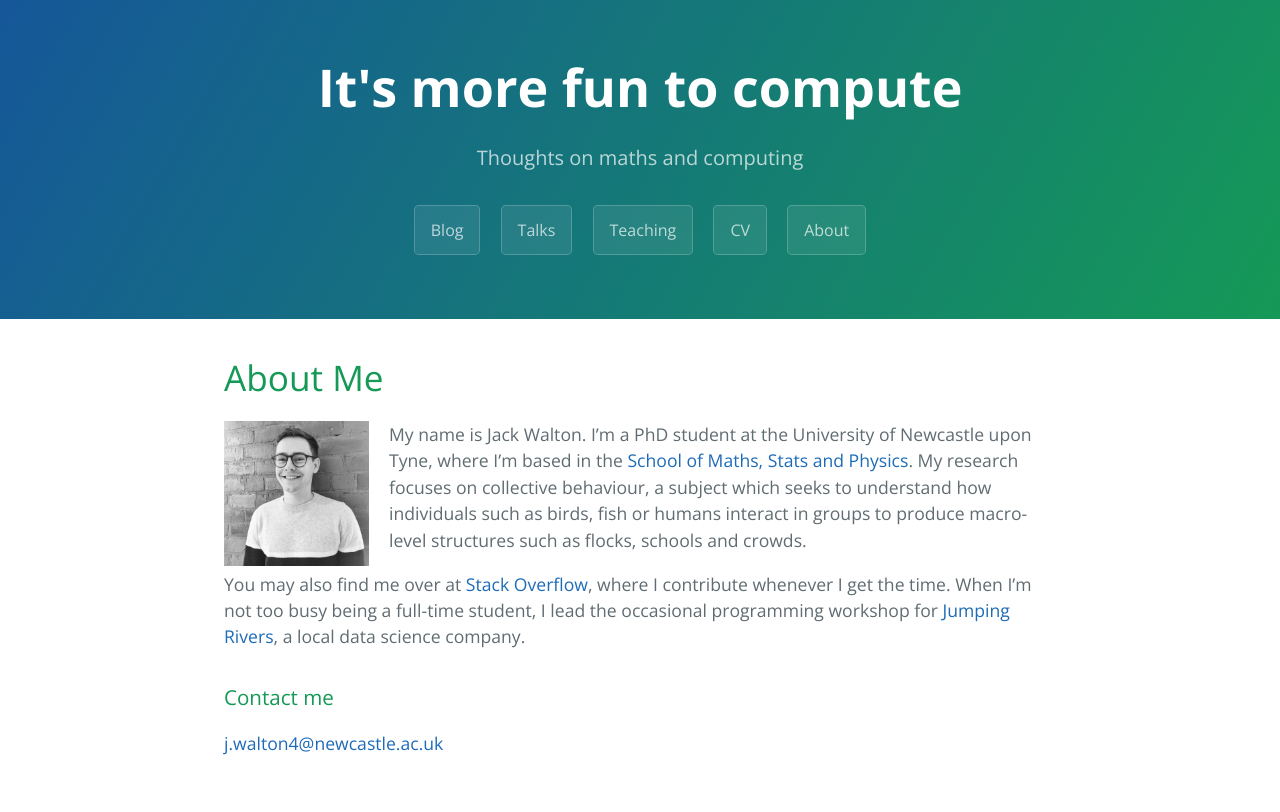
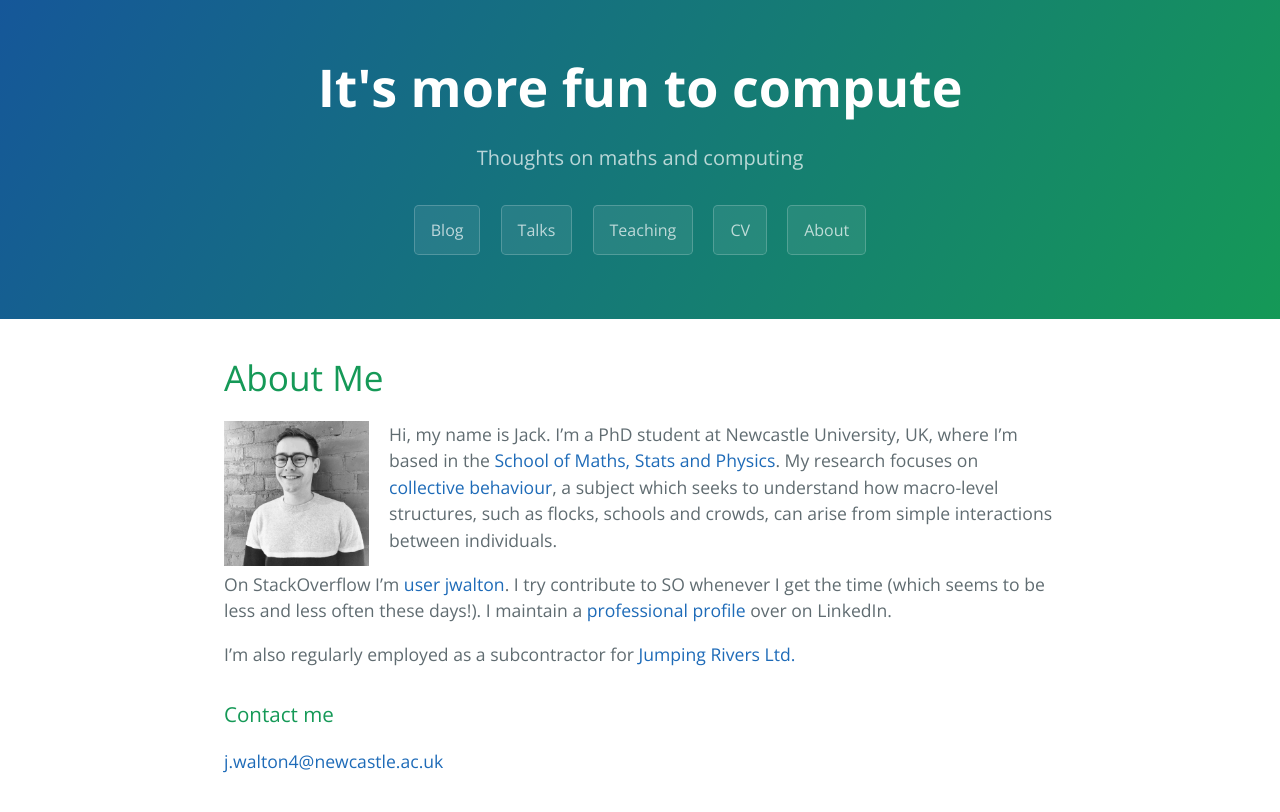
Before and after one commit to jwalton3141/jwalton3141.github.io, a Jekyll site: the page built from about.md, in a window 1280 px wide. Shown: the top 812 px of the page. Built offline with Jekyll 4.4.1, drawn with Linux system fonts in a browser that asks for light colours; our own code applies the rules of GitHub Pages for plain Markdown files.

Commit message:
Update about page

```diff
--- a/about.md
+++ b/about.md
@@ -4,11 +4,25 @@ layout: about
 
 # About Me
 
-<img style="float: left; padding-right:20px" width="165" height="145" src="/assets/portrait.jpg">
+<img style="float: left; padding-right:20px" width="165" height="145"
+src="/assets/portrait.jpg">
 
-My name is Jack Walton. I'm a PhD student at the University of Newcastle upon Tyne, where I'm based in the [School of Maths, Stats and Physics](https://www.ncl.ac.uk/maths-physics/research/). My research focuses on collective behaviour, a subject which seeks to understand how individuals such as birds, fish or humans interact in groups to produce macro-level structures such as flocks, schools and crowds.
+Hi, my name is Jack. I'm a PhD student at Newcastle University, UK, where I'm
+based in the [School of Maths, Stats and
+Physics](https://www.ncl.ac.uk/maths-physics/research/). My research focuses on
+[collective
+behaviour](https://science.sciencemag.org/content/284/5411/99.full), a subject
+which seeks to understand how macro-level structures, such as flocks, schools
+and crowds, can arise from simple interactions between individuals.
 
-You may also find me over at [Stack Overflow](https://stackoverflow.com/users/11021886/ralph), where I contribute whenever I get the time. When I'm not too busy being a full-time student, I lead the occasional programming workshop for [Jumping Rivers](https://www.jumpingrivers.com/), a local data science company.
+On StackOverflow I'm [user
+jwalton](https://stackoverflow.com/users/11021886/jwalton). I try contribute to
+SO whenever I get the time (which seems to be less and less often these days!).
+I maintain a [professional profile](https://www.linkedin.com/in/jwalton93/)
+over on LinkedIn.
+
+I'm also regularly employed as a subcontractor for [Jumping Rivers
+Ltd.](https://www.jumpingrivers.com/)
 
 ### Contact me
 
```
